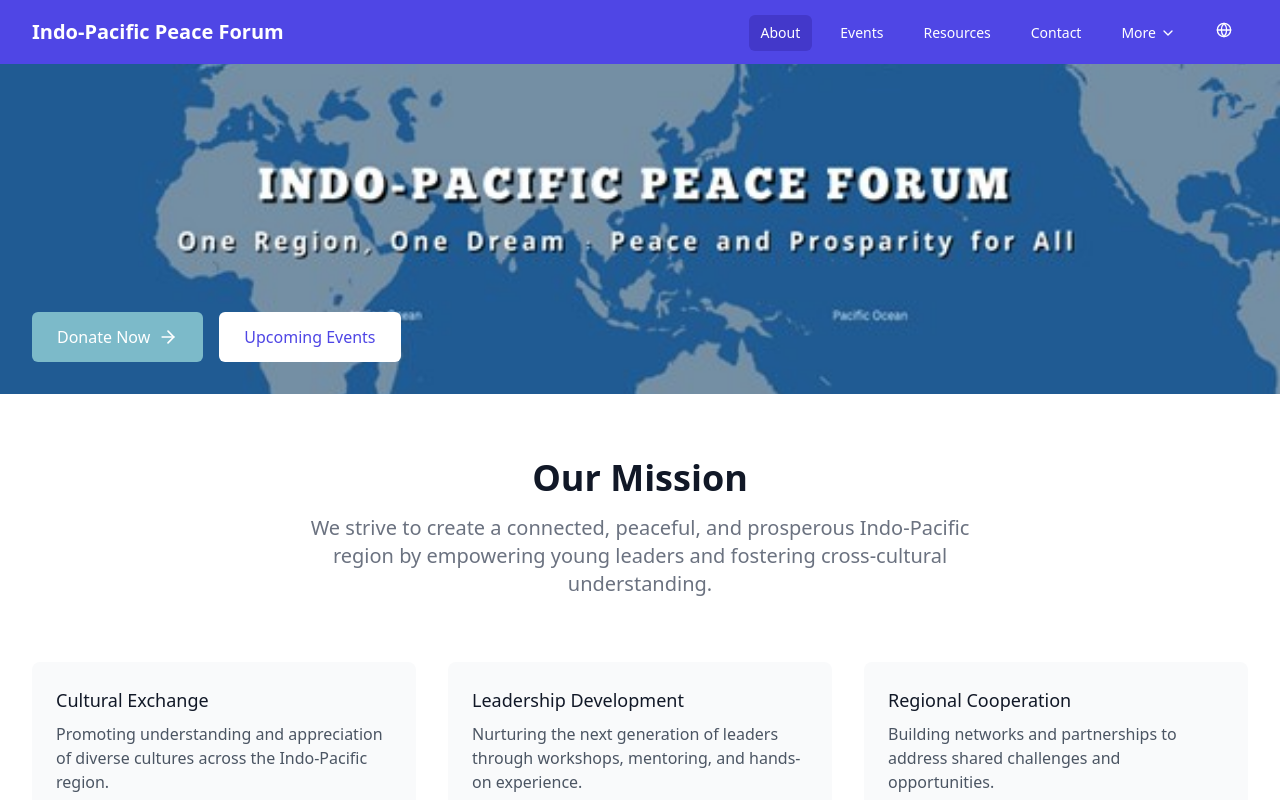
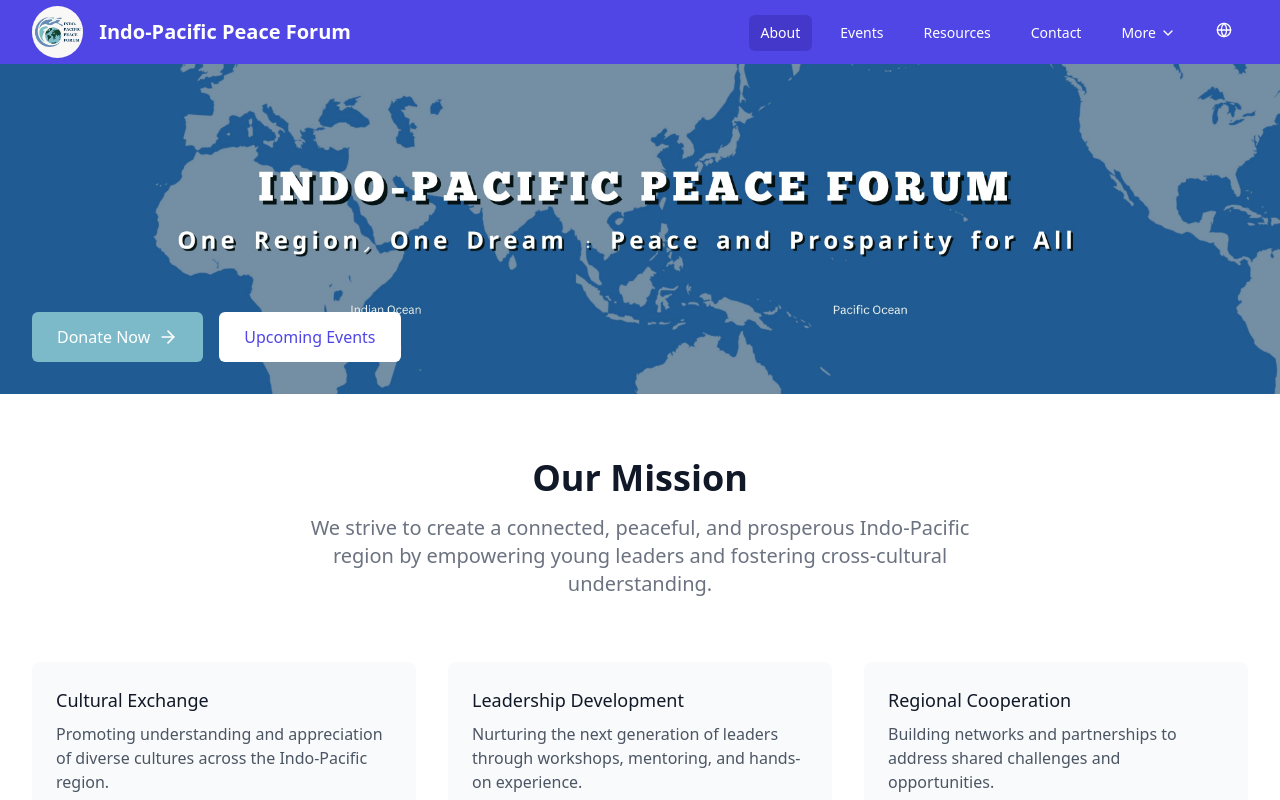
Before and after one commit to devanshtyagi26/Global-Peace-Foundation, a React (Vite) app: page / in a window 1280 px wide. Shown: the top 800 px of the page. Built offline with nearby package versions, Linux system fonts and the light colour scheme.

Commit message:
Logo updated

```diff
--- a/src/components/Navigation.tsx
+++ b/src/components/Navigation.tsx
@@ -2,6 +2,7 @@ import { useState, useRef, useEffect } from "react";
 import { Menu, X, Globe, ChevronDown } from "lucide-react";
 import { Link, useLocation } from "react-router-dom";
 import { useTranslation } from "react-i18next";
+import Logo from "../assets/IPPF Logo.jpg";
 
 const Navigation = () => {
   const [isOpen, setIsOpen] = useState(false);
@@ -62,7 +63,11 @@ const Navigation = () => {
       <div className="px-4 mx-auto max-w-7xl sm:px-6 lg:px-8">
         <div className="flex items-center justify-between h-16">
           <div className="flex-shrink-0">
-            <Link to="/" className="text-xl font-bold text-white">
+            <Link
+              to="/"
+              className="text-xl font-bold text-white flex items-center gap-4"
+            >
+              <img src={Logo} className="w-5.5 h-[3.2rem] rounded-[40px]"></img>
               Indo-Pacific Peace Forum
             </Link>
           </div>
```
Also changed, not shown: src/assets/IPPF Logo.jpg (added), src/assets/Picture1.jpg.
